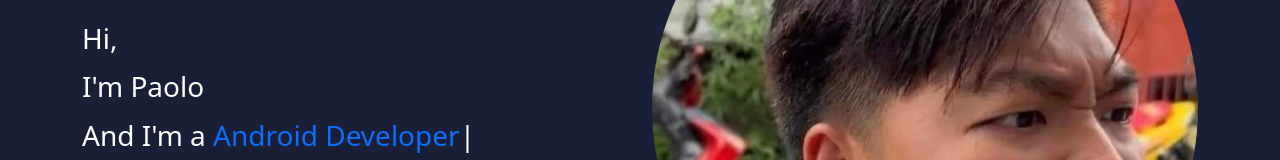
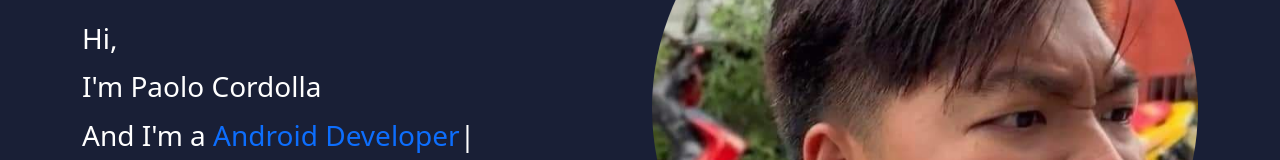
Before and after one commit to Wapaks/laCartera, a plain HTML site: page index.html in a window 1280 px wide. Shown: the part 348-508 px from the top of the page. Drawn offline with nearby package versions, Linux system fonts and the light colour scheme.

Commit message:
Update index.html

```diff
--- a/index.html
+++ b/index.html
@@ -59,7 +59,7 @@
                 <div class="col-md-6">
                     <div class="home-content">
                         <h3>Hi,</h3>
-                        <h3>I'm Paolo</h3>
+                        <h3>I'm Paolo Cordolla</h3>
                         <h3>And I'm a <span id="multiple-text" class="text-primary"></span></h3>
                         <h6>Welcome to my world, The life of a Programmer</h6>
                     </div>
```
